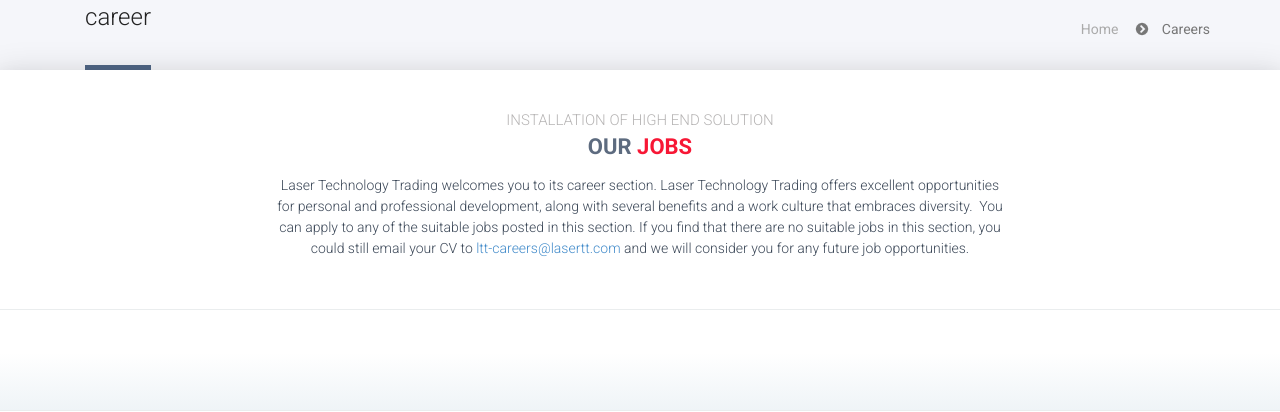
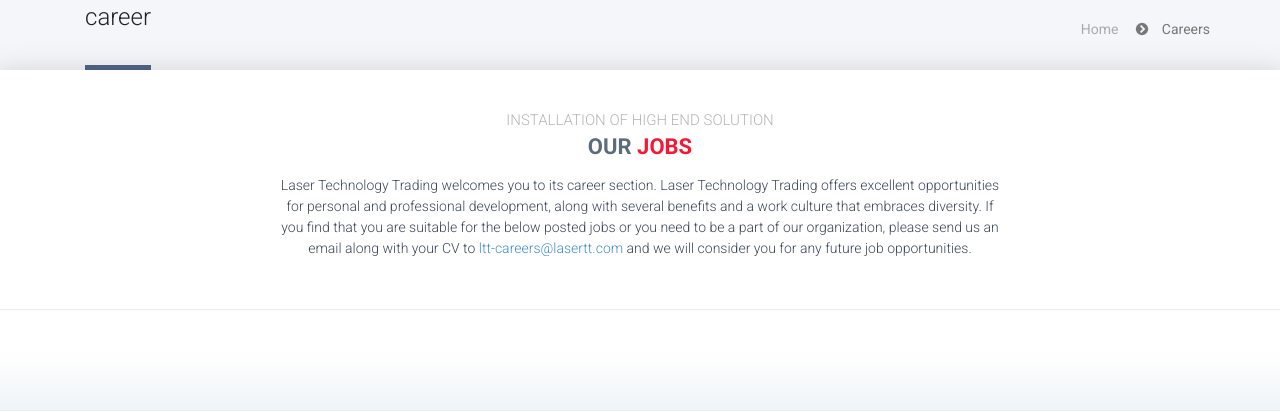
Before and after one commit to eMaM1921990/lasert, a Django app: template templates/career.html in a window 1280 px wide. Shown: the part 196-608 px from the top of the page. Run offline with Django 3.2, Linux system fonts and the light colour scheme; the template is opened without the code that fills it, so the values that code supplies are empty; some libraries are stand-ins or nearby versions.

Commit message:
Update career.html

```diff
--- a/templates/career.html
+++ b/templates/career.html
@@ -30,7 +30,7 @@
         {% blocktrans %}
             <p class="centered-text col-md-8 col-md-offset-2">Laser Technology Trading welcomes you to its career section. Laser Technology Trading offers excellent opportunities for personal and professional development, along with several benefits and a work culture that embraces diversity.
 
-            You can apply to any of the suitable jobs posted in this section. If you find that there are no suitable jobs in this section, you could still email your CV to <a href="mailto:ltt-careers@lasertt.com">ltt-careers@lasertt.com</a> and we will consider you for any future job opportunities.</p>
+If you find that you are suitable for the below posted jobs or you need to be a part of our organization, please send us an email along with your CV to <a href="mailto:ltt-careers@lasertt.com">ltt-careers@lasertt.com</a> and we will consider you for any future job opportunities.</p>
         {% endblocktrans %}
         </div>
     </section>
```
